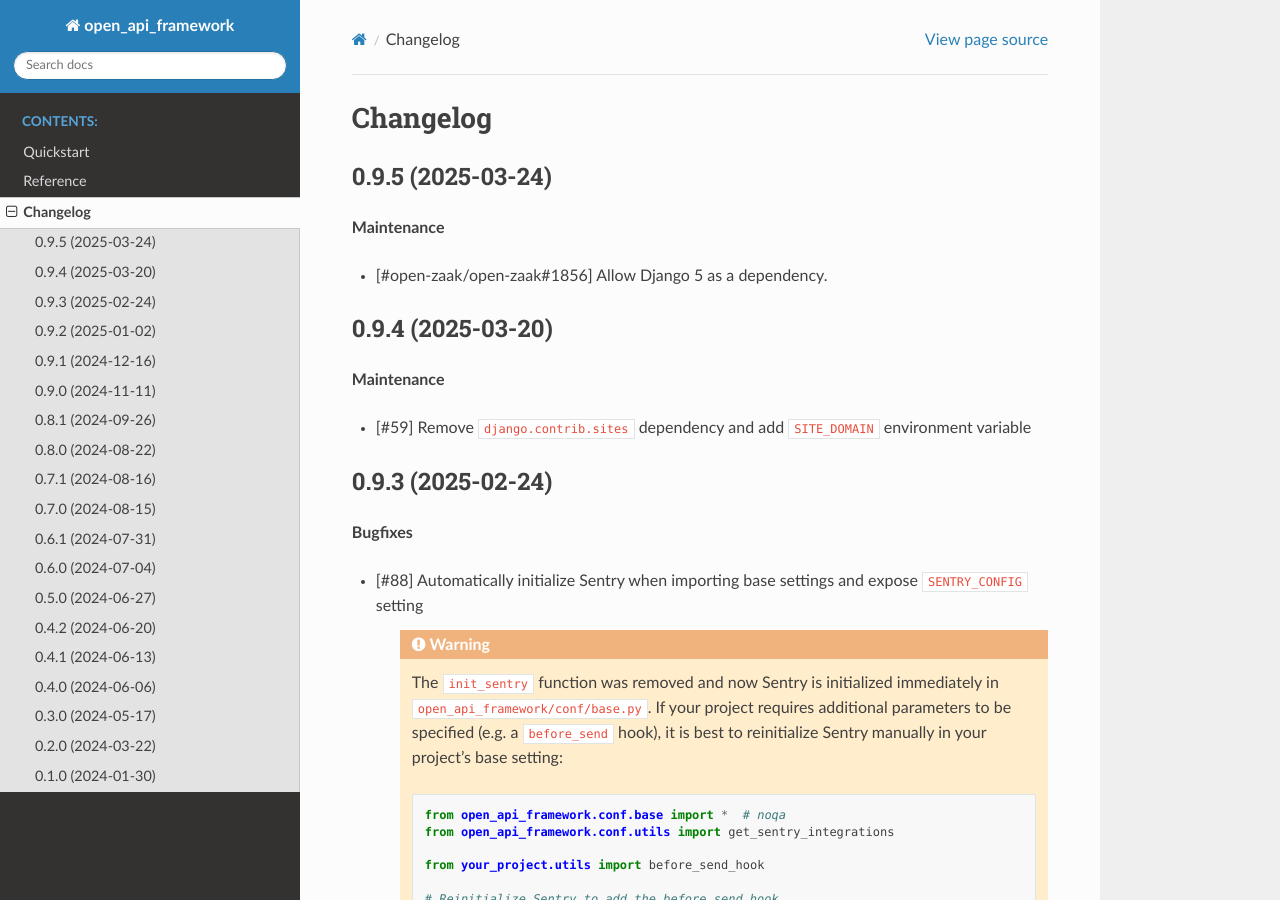
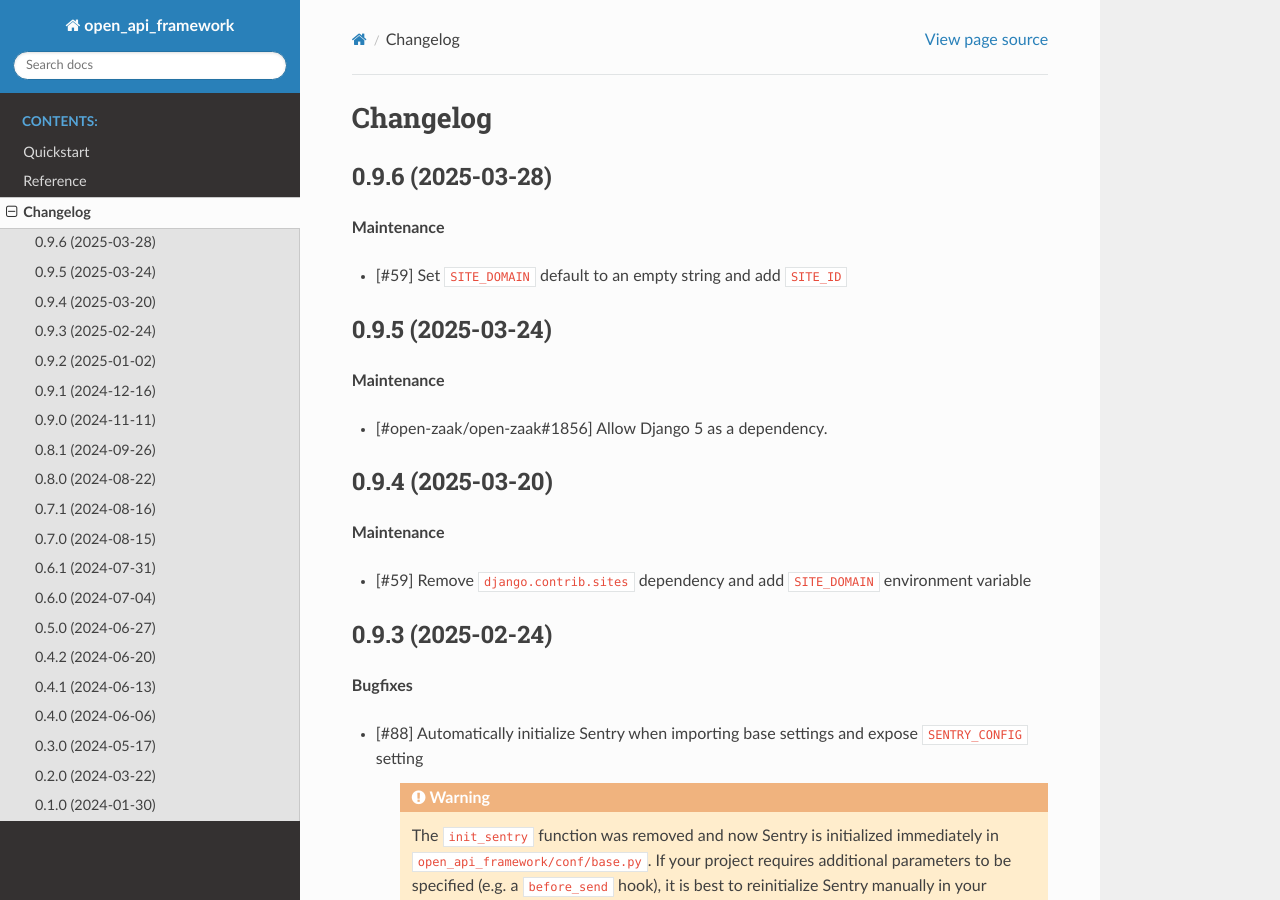
Before and after one commit to maykinmedia/open-api-framework, a Sphinx documentation site: the page built from docs/changelog.rst, in a window 1280 px wide and 900 px high. Built offline with Sphinx 7.4.7 and the Read the Docs theme 3.1.0, drawn with Linux system fonts in a browser that asks for light colours.

Commit message:
:bookmark: Release 0.9.6

```diff
--- a/CHANGELOG.rst
+++ b/CHANGELOG.rst
@@ -1,5 +1,13 @@
 Changelog
 =========
+
+0.9.6 (2025-03-28)
+------------------
+
+**Maintenance**
+
+* [#59] Set ``SITE_DOMAIN`` default to an empty string and add ``SITE_ID``
+
 
 0.9.5 (2025-03-24)
 ------------------
--- a/README.rst
+++ b/README.rst
@@ -1,7 +1,7 @@
 Open API Framework
 ==================
 
-:Version: 0.9.5
+:Version: 0.9.6
 :Source: https://github.com/maykinmedia/open-api-framework
 :Keywords: metapackage, dependencies
 
--- a/docs/conf.py
+++ b/docs/conf.py
@@ -26,7 +26,7 @@ copyright = "2024, Maykin Media"
 author = "Maykin Media"
 
 # The full version, including alpha/beta/rc tags
-release = "0.9.5"
+release = "0.9.6"
 
 
 # -- General configuration ---------------------------------------------------
--- a/pyproject.toml
+++ b/pyproject.toml
@@ -4,7 +4,7 @@ build-backend = "setuptools.build_meta"
 
 [project]
 name = "open-api-framework"
-version = "0.9.5"
+version = "0.9.6"
 description = "A metapackage for registration components, that bundles the dependencies shared between these components and provides generic settings"
 authors = [
     {name = "Maykin Media", email = "support@maykinmedia.nl"}
@@ -109,7 +109,7 @@ env = [
 ]
 
 [tool.bumpversion]
-current_version = "0.9.5"
+current_version = "0.9.6"
 files = [
     {filename = "pyproject.toml"},
     {filename = "README.rst"},
```
